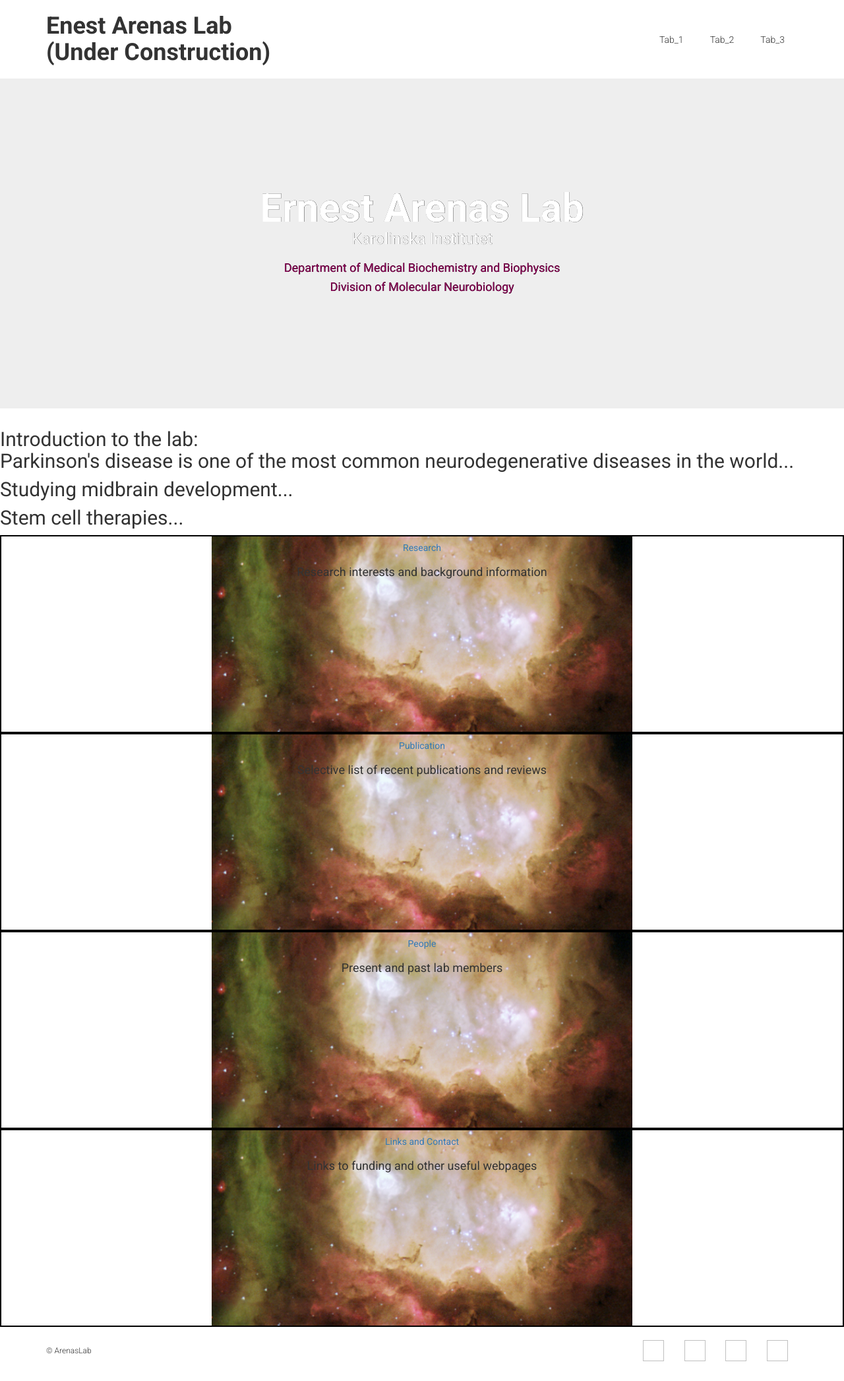
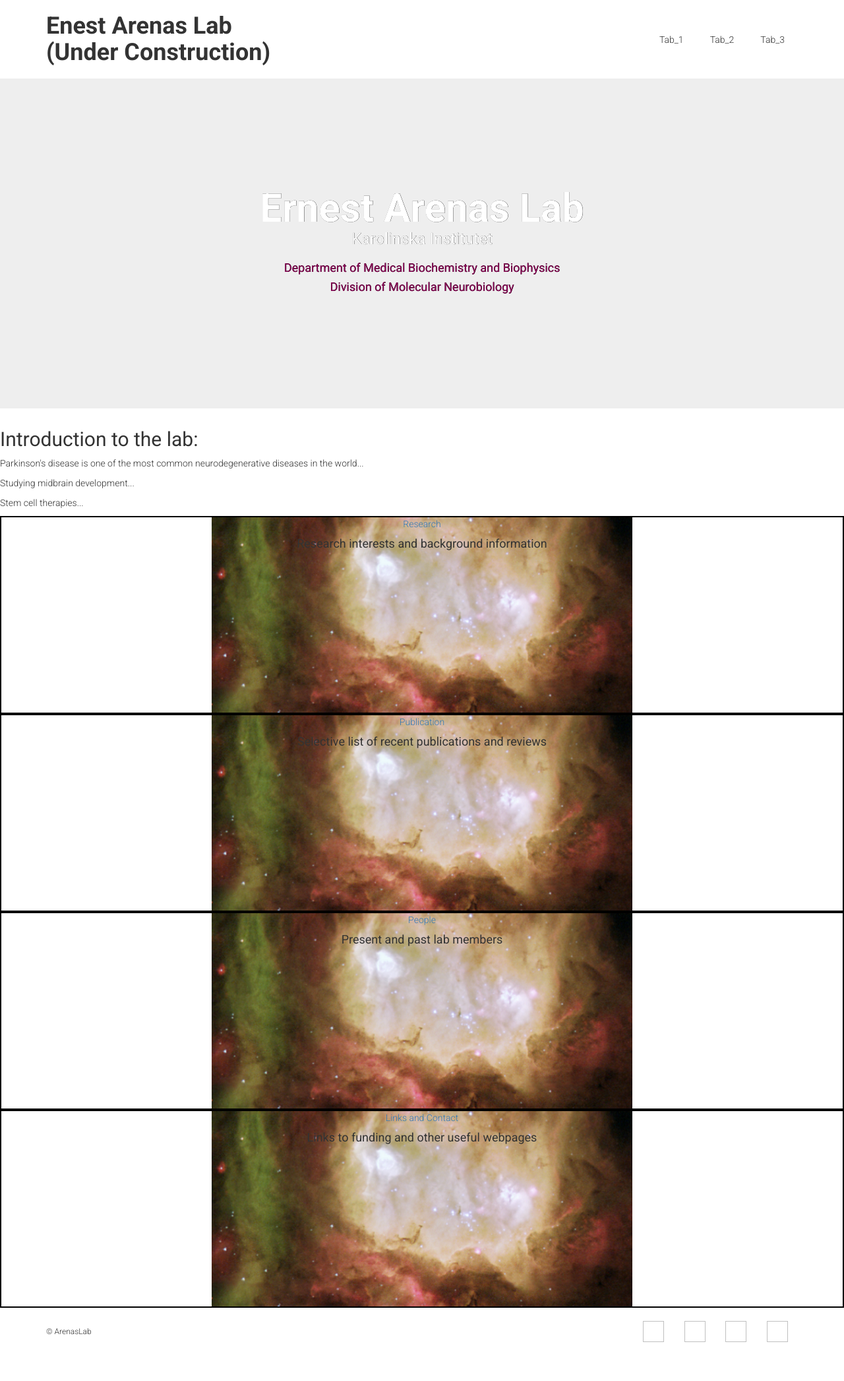
Before and after one commit to ArenasLab/arenaslab.github.io, a Jekyll site: the page index.html, which Jekyll copies as it is, in a window 1280 px wide. Shown: the whole page at 66% size. Built offline with Jekyll 4.4.1, drawn with Linux system fonts in a browser that asks for light colours; after the commit the page ends 2064 px from its top, so only the background shows below that.

Commit message:
Update index.html

```diff
--- a/index.html
+++ b/index.html
@@ -30,26 +30,26 @@
       </div>
     </section>
   <div class="introduction">
-    <h2>Introduction to the lab:
+    <h2>Introduction to the lab:</h2>
       <p>Parkinson's disease is one of the most common neurodegenerative diseases in the world...</p>
       <p>Studying midbrain development...</p>
       <p>Stem cell therapies...</p>
   </div>
   <div class="square1">
 
-    <a class="btn" href="#">Research</a>
+    <a class="btn_square" href="#">Research</a>
     <h4>Research interests and background information</h4>
   </div>
   <div class="square1">
-    <a class="btn" href="#">Publication</a>
+    <a class="btn_square" href="#">Publication</a>
     <h4>Selective list of recent publications and reviews</h4>
   </div>
   <div class="square1">
-    <a class="btn" href="#">People</a>
+    <a class="btn_square" href="#">People</a>
     <h4>Present and past lab members</h4>
   </div>
   <div class="square1">
-    <a class="btn" href="#">Links and Contact</a>
+    <a class="btn_square" href="#">Links and Contact</a>
     <h4>Links to funding and other useful webpages</h4>
   </div>
 
```
